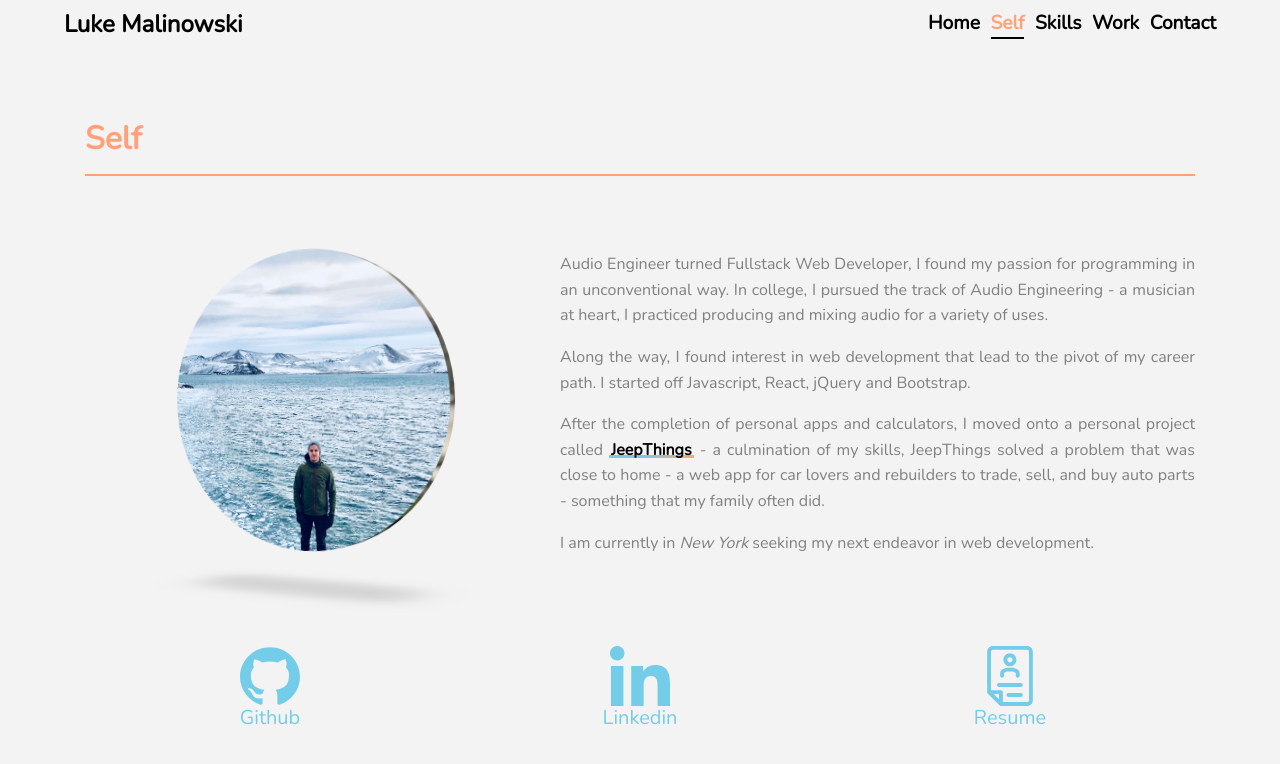
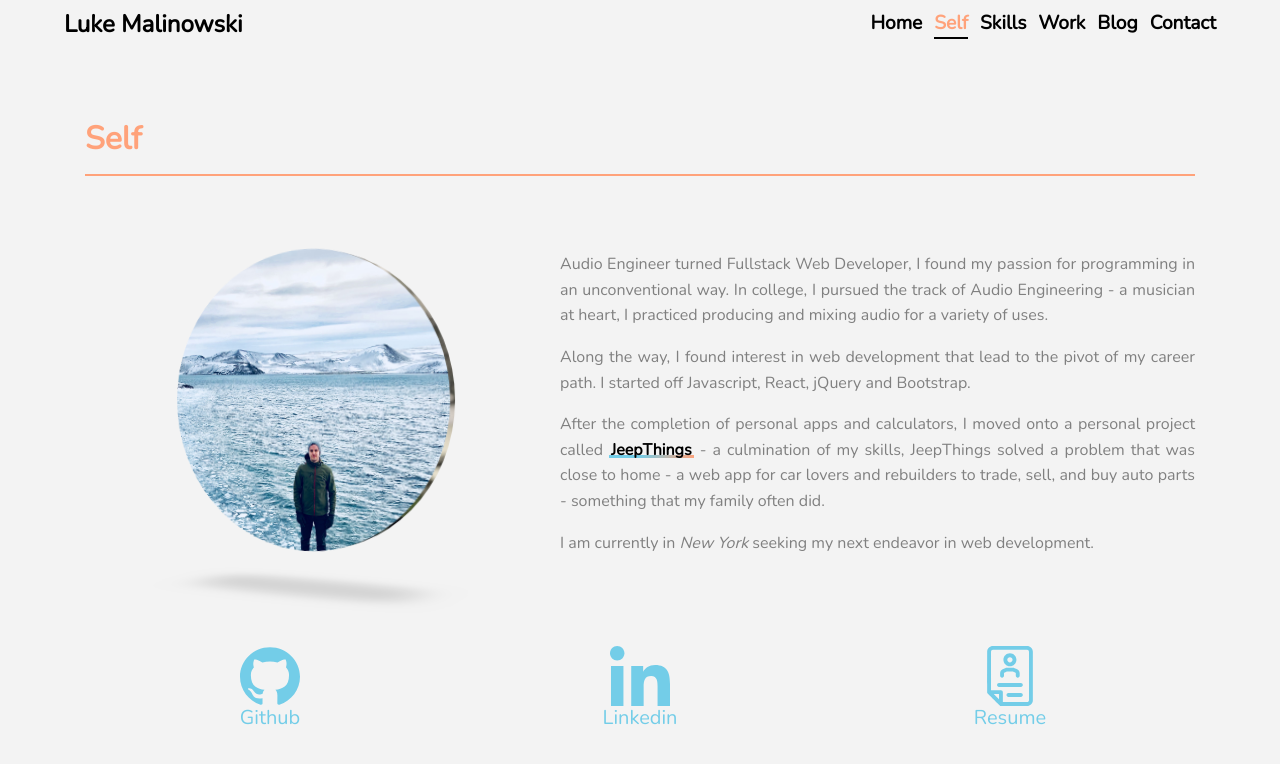
Before and after one commit to malinowski-luke/portfolio, a React (Create React App) app: page /#/self in a window 1280 px wide. Shown: the top 764 px of the page. Built offline with nearby package versions, Linux system fonts and the light colour scheme.

Commit message:
added blog to nav

```diff
--- a/src/components/CodeEditor/CodeEditor.js
+++ b/src/components/CodeEditor/CodeEditor.js
@@ -22,7 +22,7 @@ export default function CodeEditor() {
           <p>index.js</p>
         </div>
         <div className='text-area'>
-          <span className='comment'>//{'  '}repeat every 24 hours</span>
+          <span className='comment'>{'//  '}repeat every 24 hours</span>
           <br />
           <span ref={code} className='code'></span>
           <span className='cursor'>_</span>
--- a/src/components/Nav/Nav.js
+++ b/src/components/Nav/Nav.js
@@ -35,15 +35,30 @@ export default function Nav() {
         <li>
           <NavLink to='/home'>home</NavLink>
         </li>
+
         <li>
           <NavLink to='/self'>self</NavLink>
         </li>
+
         <li>
           <NavLink to='/skills'>skills</NavLink>
         </li>
+
         <li>
           <NavLink to='/work'>work</NavLink>
         </li>
+
+        <li>
+          <a
+            href='https://malinowski-luke123.medium.com/'
+            target='_blank'
+            rel='noreferrer noopener'
+          >
+            blog
+            <hr />
+          </a>
+        </li>
+
         <li>
           <a href='mailto:malinowski.luke123@gmail.com'>contact</a>
         </li>
@@ -55,24 +70,39 @@ export default function Nav() {
             <hr />
           </NavLink>
         </li>
+
         <li>
           <NavLink to='/self'>
             self
             <hr />
           </NavLink>
         </li>
+
         <li>
           <NavLink to='/skills'>
             skills
             <hr />
           </NavLink>
         </li>
+
         <li>
           <NavLink to='/work'>
             work
             <hr />
           </NavLink>
         </li>
+
+        <li>
+          <a
+            href='https://malinowski-luke123.medium.com/'
+            target='_blank'
+            rel='noreferrer noopener'
+          >
+            blog
+            <hr />
+          </a>
+        </li>
+
         <li>
           <a href='mailto:malinowski.luke123@gmail.com'>
             contact
--- a/src/components/Nav/Nav.scss
+++ b/src/components/Nav/Nav.scss
@@ -76,7 +76,7 @@
 
   // desktop -----------------------------
   #desktop-menu {
-    width: 25%;
+    width: 30%;
     margin: 0;
     padding: 0;
     @include flex-box(row, space-between, center);
```
